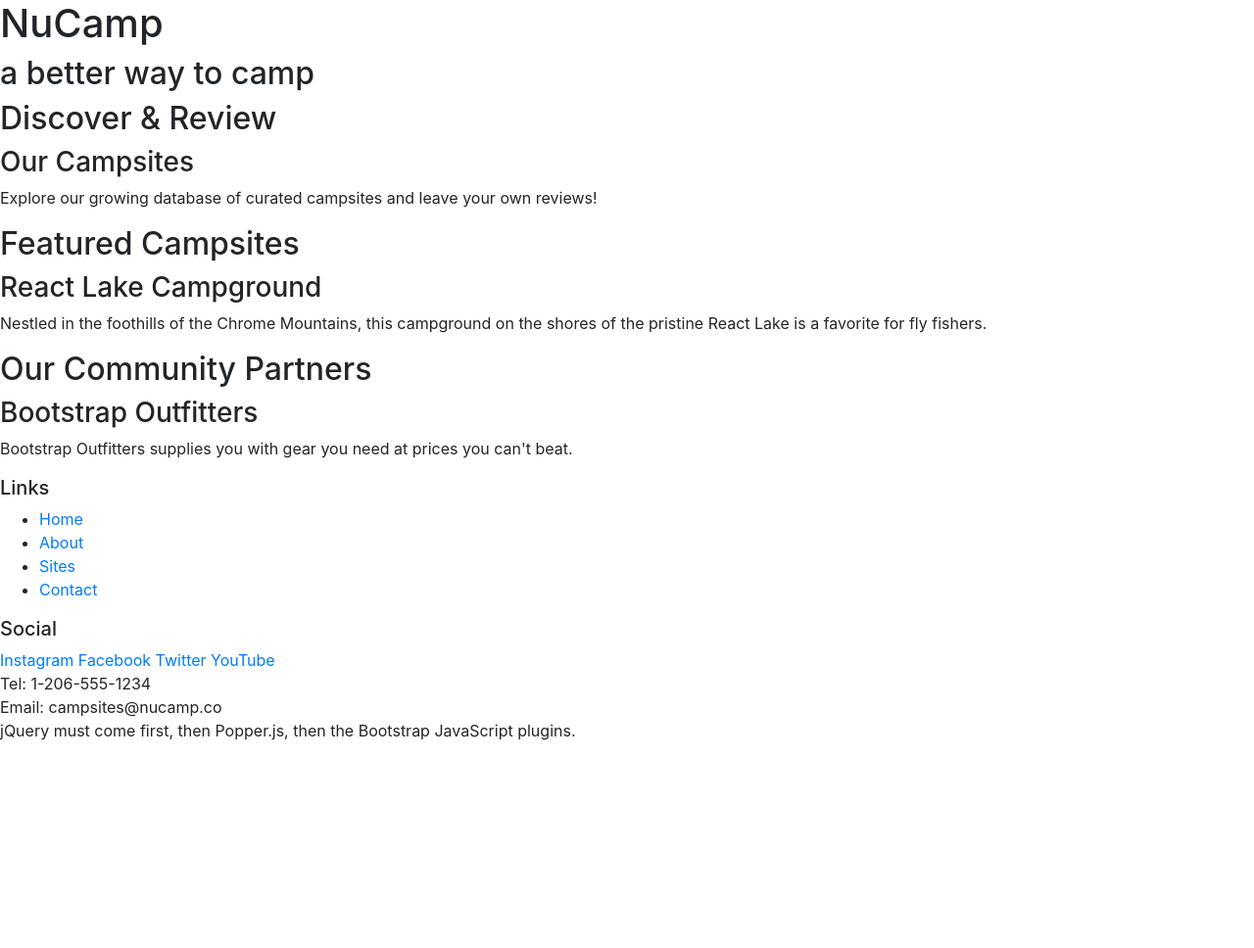
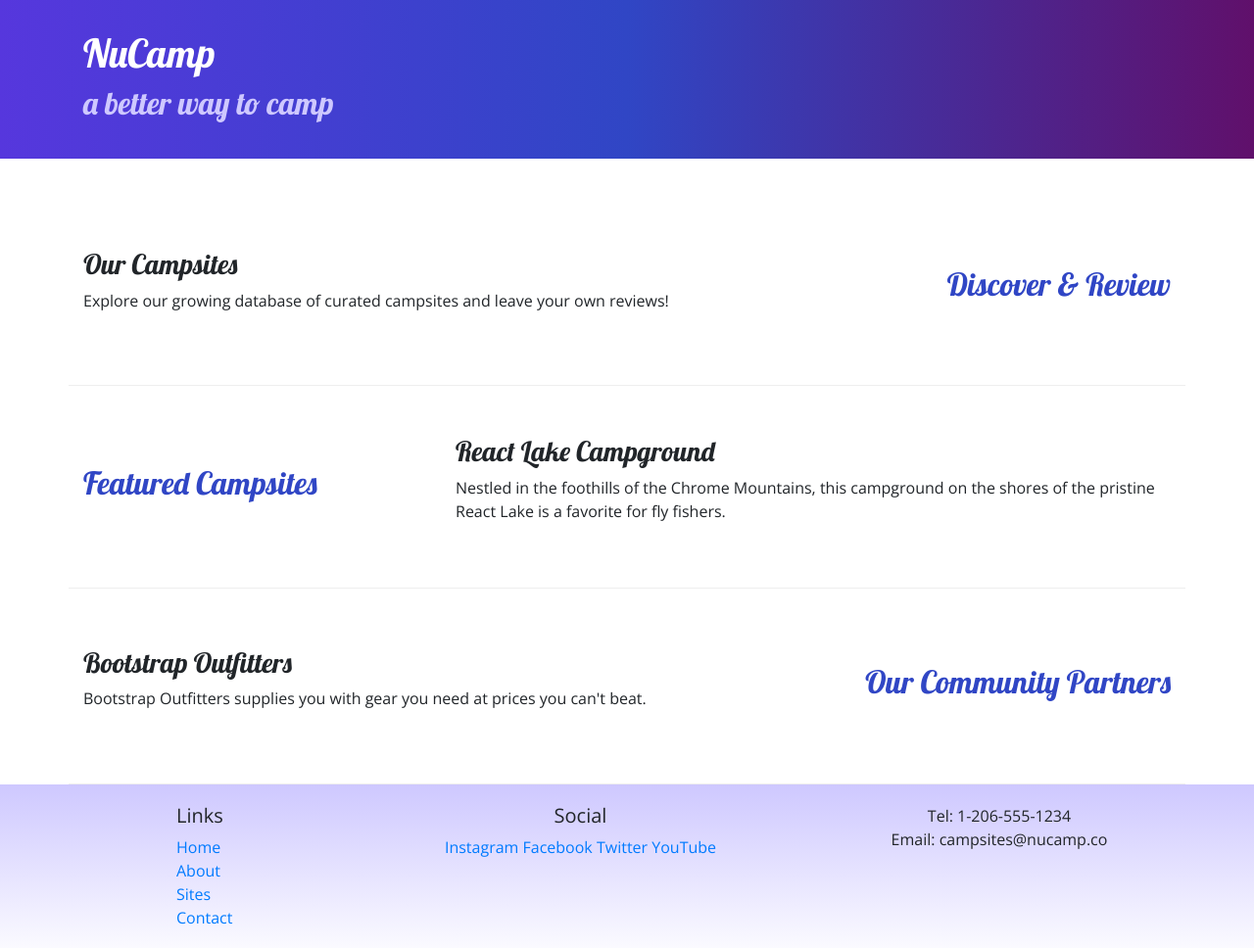
Before and after one commit to jonathan17ux/Boostrap_Project_Week1_C, a website: page index.html in a window 1280 px wide. Shown: the top 968 px of the page at 98% size. Before the commit the page ends 800 px from the top, so only its background shows below. Drawn offline with nearby package versions, Linux system fonts and the light colour scheme.

Commit message:
Adding Grip-Custom_Styles-Alinment_Classes

```diff
--- /dev/null
+++ b/CSS/styles.css
@@ -0,0 +1,32 @@
+body {
+    font-family: "Open Sans", sans-serif;
+}
+
+h1,h2,h3 {
+    font-family: "Lobster",cursive;
+}
+
+h2 {
+    color: #3046c5
+}
+
+header h2 {
+    color: #cec8ff
+}
+
+footer {
+    background-image: linear-gradient(#cec8ff, white);
+    padding: 20px 0;
+}
+
+.jumbotron {
+    padding: 30px;
+    background-image: linear-gradient(to right, #5637dd, #3046c5, #60106b);
+    color: white;
+}
+
+.row-content {
+    padding: 50px 0;
+    border-bottom: 1px ridge;
+    min-height: 200px;
+}
--- a/index.html
+++ b/index.html
@@ -9,56 +9,82 @@
     <!-- Bootstrap CSS -->
     <link rel="stylesheet" href="node_modules/bootstrap/dist/css/bootstrap.min.css" />
 
+    <!-- Additional CSS must be placed after Bootstrap CSS -->
+    <link rel="stylesheet" href="https://fonts.googleapis.com/css?family=Lobster|Open+Sans" />
+    <link rel="stylesheet" href="css/styles.css" />
+
     <title>NuCamp: A Better Way To Camp</title>
 </head>
 
 <body>
 
-    <header>
-        <div>
+    <header class="jumbotron jumbotron-fluid">
+        <div class="container">
+            <div class="row">
+                <div class="col">
                     <h1>NuCamp</h1>
                     <h2>a better way to camp</h2>
                 </div>
+            </div>
+        </div>
     </header>
 
-    <div>
-        <h2>Discover & Review</h2>
+    <div class="container">
+        <div class="row row-content align-items-center">
+            <div class="col-sm-4 order-sm-last col-md-3">
+                <h2 class="text-sm-right">Discover & Review</h2>
+            </div>
+            <div class="col">
                 <h3>Our Campsites</h3>
                 <p>Explore our growing database of curated campsites and leave your own reviews!</p>
             </div>
+        </div>
 
-    <div>
+        <div class="row row-content align-items-center">
+            <div class="col-sm-4 cols-md-3">
                 <h2>Featured Campsites</h2>
+            </div>
+            <div class="col">
                 <h3>React Lake Campground</h3>
                 <p>Nestled in the foothills of the Chrome Mountains, this campground on the shores of the pristine React Lake is a favorite for fly fishers.</p>
             </div>
+        </div>
 
-    <div>
-        <h2>Our Community Partners</h2>
+        <div class="row row-content align-items-center">
+            <div class="col-sm-4 order-sm-last cols-md-3">
+                <h2 class="text-sm-right">Our Community Partners</h2>
+            </div>
+            <div class="col">
                 <h3>Bootstrap Outfitters</h3>
                 <p>Bootstrap Outfitters supplies you with gear you need at prices you can't beat.</p>
             </div>
+        </div>
+    </div>
 
     <footer>
-        <div>
+        <div class="container">
+            <div class="row">
+                <div class="col-4 col-sm-2 offset-1">
                     <h5>Links</h5>
-            <ul>
+                    <ul class="list-unstyled">
                         <li><a href="#">Home</a></li>
                         <li><a href="#">About</a></li>
                         <li><a href="#">Sites</a></li>
                         <li><a href="#">Contact</a></li>
                     </ul>
                 </div>
-        <div>
+                <div class="col-6 col-sm-5 text-center">
                     <h5>Social</h5>
                     <a href="http://instagram.com/">Instagram</a>
                     <a href="http://facebook.com/">Facebook</a>
                     <a href="http://twitter.com/">Twitter</a>
                     <a href="http://youtube.com/">YouTube</a>
                 </div>
-        <div>
+                <div class="col-sm-4 text-center">
                     Tel: 1-206-555-1234<br />
                     Email: campsites@nucamp.co
+                </div>
+            </div>
         </div>
     </footer>
 
```
Lines whose indentation alone changed are shown as unchanged.
